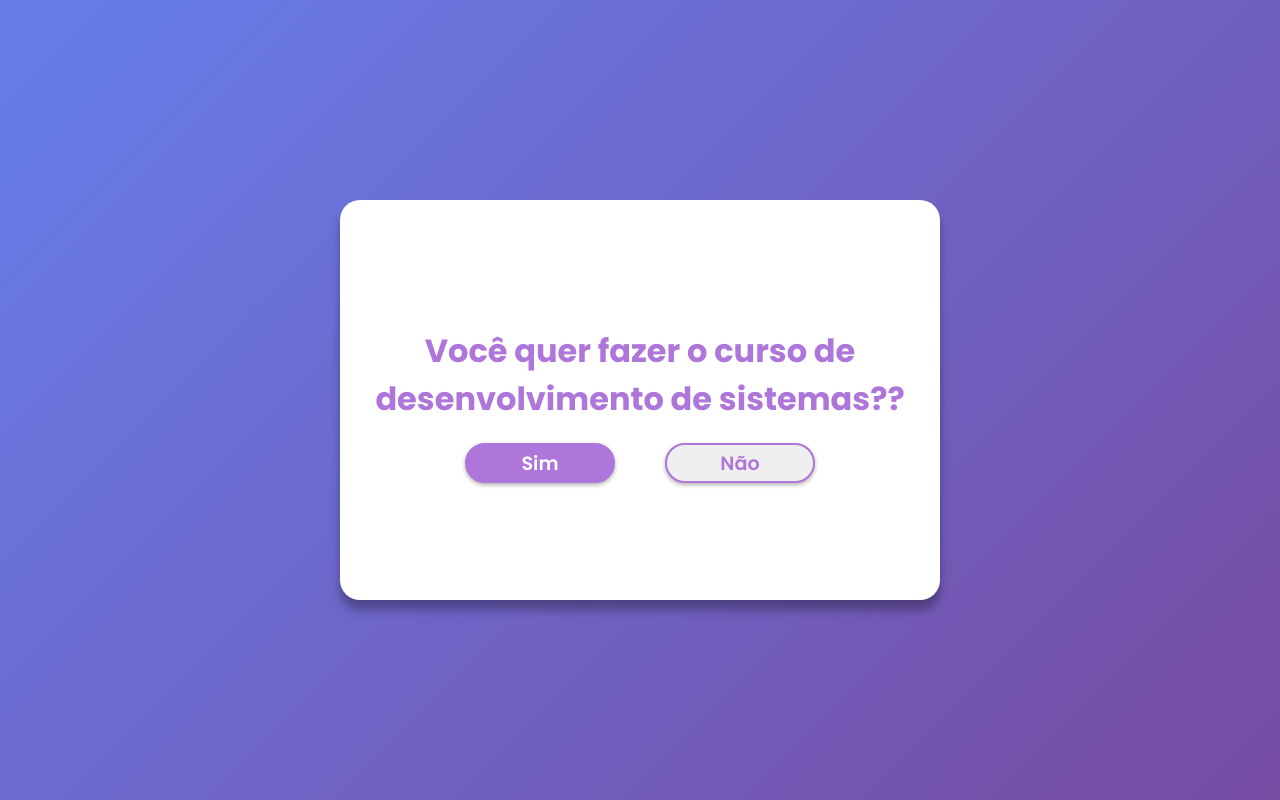
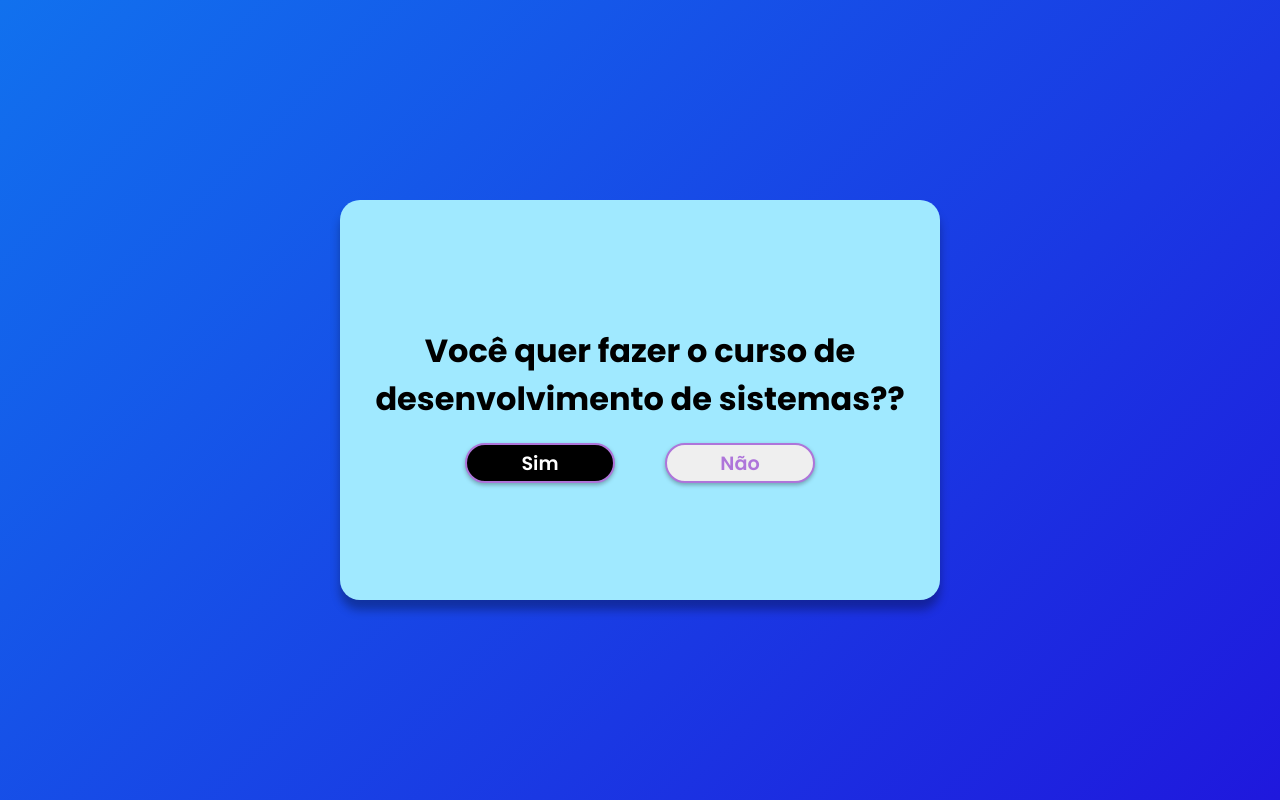
Before and after one commit to JulianaFulanetto/BotaoFugitivo, a plain HTML site: page Aluno02/index.html in a window 1280 px wide. Drawn offline with Linux system fonts and the light colour scheme.

Commit message:
modificando o style

```diff
--- a/Aluno01/script.js
+++ b/Aluno01/script.js
@@ -13,7 +13,7 @@ simBt.addEventListener("click", () => {
   // cria um parágrafo novo (subtexto) logo abaixo
   const subtexto = document.createElement("p");
   subtexto.innerText = "Sabia que você ia dizer SIM!"; // mensagem personalizada
-  subtexto.style.color = "#02048a"; // cor do texto
+  subtexto.style.color = "#000000ff"; // cor do texto
   subtexto.style.fontSize = "1.2em"; // tamanho da fonte
   fundo.appendChild(subtexto); // adiciona esse texto na tela
 
@@ -23,7 +23,7 @@ simBt.addEventListener("click", () => {
   // cria uma imagem (gif) de comemoração
   const gif = document.createElement("img");
   gif.src =
-    "https://media.giphy.com/media/v1.Y2lkPWVjZjA1ZTQ3YXpkYXR2Zm9lMDB4cWo4cThhYXF0Y3NkMngyZ3M1cmoxODQzOWpxeSZlcD12MV9naWZzX3RyZW5kaW5nJmN0PWc/tHIRLHtNwxpjIFqPdV/giphy.gif"; // link do gif
+    "https://media.giphy.com/media/v1.Y2lkPWVjZjA1ZTQ3OGd4am5vN2I2dzNvZWxkdWF4dXU2MXhtcTltZWN2ZDNuaWdhanBnZSZlcD12MV9naWZzX3NlYXJjaCZjdD1n/vFKqnCdLPNOKc/giphy.gif"; // link do gif
   gif.alt = "Gatinho comemorando";
   gif.style.width = "250px"; // tamanho do gif
   gif.style.marginTop = "1px"; // margem superior
--- a/Aluno02/index.html
+++ b/Aluno02/index.html
@@ -7,13 +7,13 @@
     <link rel="stylesheet" href="style.css" />
   </head>
 
-  <body style="background: linear-gradient(135deg, #667eea 0%, #764ba2 100%)">
-    <div class="fundo" style="background: #fff">
-      <h2 class="pergunta" style="color: #ae75da" >
+  <body style="background: linear-gradient(135deg, #1171EE 0%, #1F18DD 100%)">
+    <div class="fundo" style="background: #A0E9FF">
+      <h2 class="pergunta" style="color: #000000" >
         Você quer fazer o curso de desenvolvimento de sistemas??
       </h2>
       <div class="btn-grupo" >
-        <button class="sim-bt" style="background: #ae75da">Sim</button>
+        <button class="sim-bt" style="background: #000000">Sim</button>
         <button class="nao-bt" sty>Não</button>
       </div>
     </div>
```
